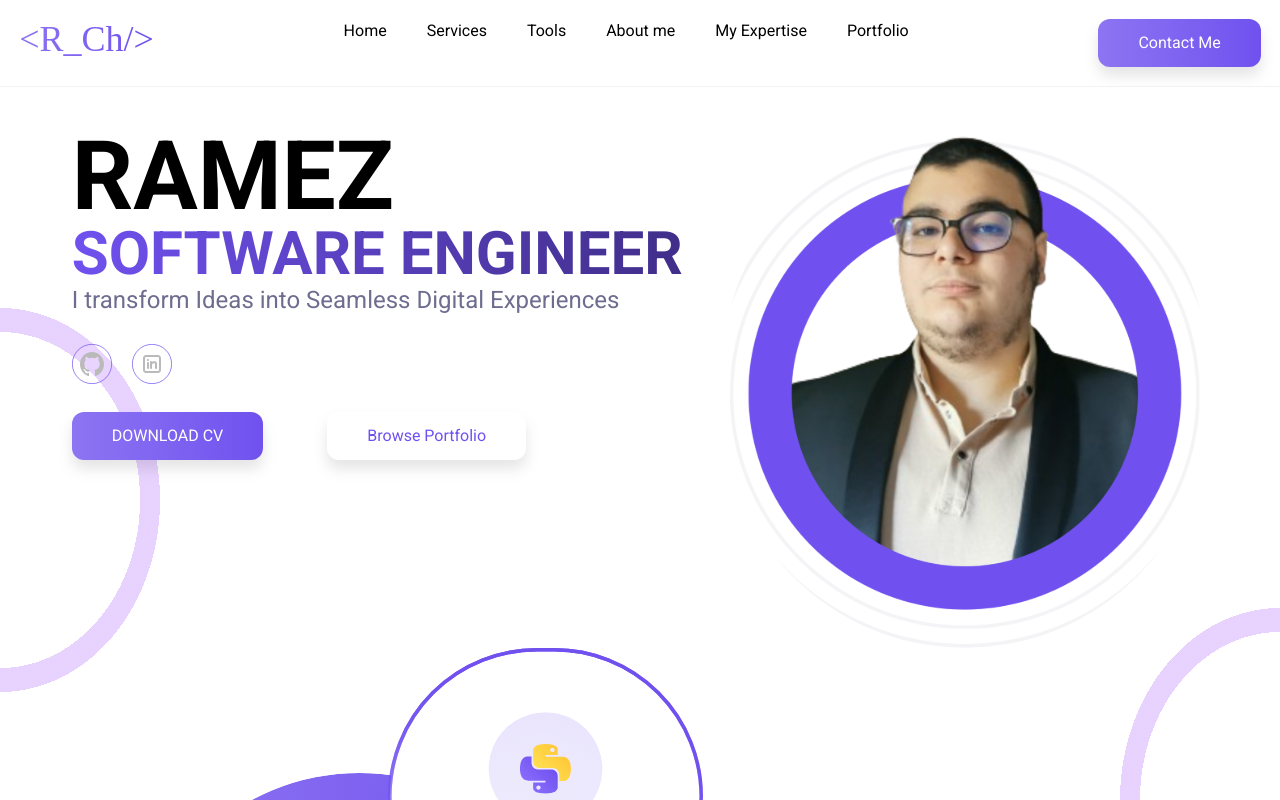
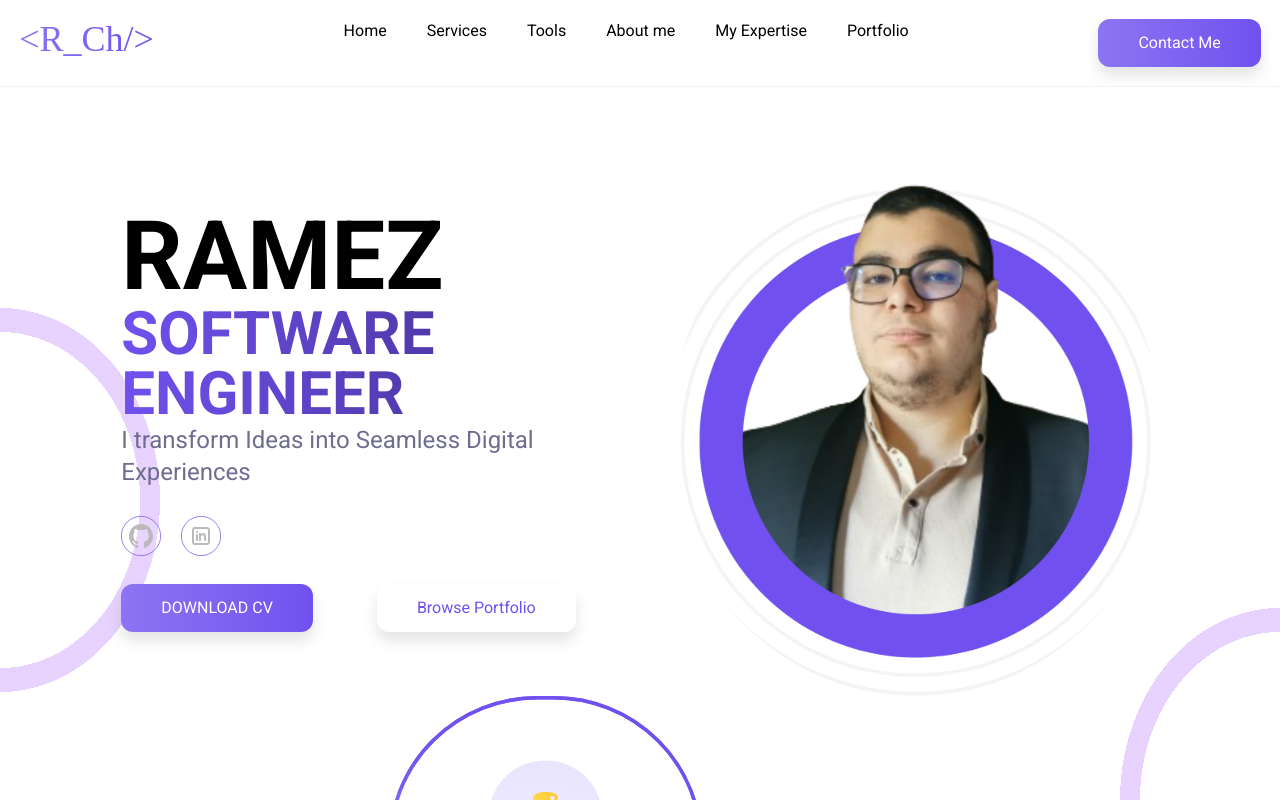
Before and after one commit to RamezCh/portfolio, a React (Vite) app: page / in a window 1280 px wide. Shown: the top 800 px of the page. Built offline with nearby package versions, Linux system fonts and the light colour scheme; a web font is replaced by a local one.

Commit message:
add: typing animation

```diff
--- a/src/App.tsx
+++ b/src/App.tsx
@@ -7,7 +7,8 @@ function App() {
     return (
         <>
             <Navbar/>
-            <div className="relative z-1 p-8 mt-24">
+            <div className="w-full h-36 block"></div>
+            <div className="relative z-1 m-8">
                 <Home/>
                 <section id="expertise">
                     <img src="./Skills_Expertise.svg" alt="skills image"/>
--- a/src/components/Home.tsx
+++ b/src/components/Home.tsx
@@ -5,8 +5,8 @@ import {SocialMedia} from "../shared/SocialMedia.tsx";
 
 export const Home = () => {
     return <section id="home" className="flex flex-row justify-evenly">
-        <div>
-            <Card title="RAMEZ" titleSize="text-8xl" subtitle="SOFTWARE ENGINEER" subtitleSize="text-6xl font-bold" text="I transform Ideas into Seamless Digital Experiences">
+        <div className="mt-8 w-[38%]">
+            <Card title="RAMEZ" titleSize="text-8xl" subtitleWords={["SOFTWARE ENGINEER", "FULL-STACK DEVELOPER", "AI/ML ENGINEER"]} subtitleSize="text-6xl font-bold" text="I transform Ideas into Seamless Digital Experiences">
                 <SocialMedia/>
             </Card>
             <div className="flex flex-row gap-16">
--- a/src/components/Navbar.tsx
+++ b/src/components/Navbar.tsx
@@ -32,9 +32,7 @@ export const Navbar = () => {
 
     return <div className="flex justify-between mx-0 p-[1.5%] top-0 fixed bg-white w-full z-5 shadow-2xs">
         {/* Logo */}
-        <SmoothLink link="/">
-            <h1 className="font-vampiro gradient-text text-4xl">{'<R_Ch/>'}</h1>
-        </SmoothLink>
+        <h1 className="font-vampiro gradient-text text-4xl">{'<R_Ch/>'}</h1>
         {/* Links */}
         <div className="flex gap-10">
             {
--- a/src/shared/Card.tsx
+++ b/src/shared/Card.tsx
@@ -1,19 +1,63 @@
-import {FC, ReactNode} from "react";
+import { FC, ReactNode, useState, useEffect } from "react";
 
 interface Props {
     title: string;
     titleSize?: string;
-    subtitle?: string;
+    subtitleWords?: string[];
     subtitleSize?: string;
     text?: string;
     children?: ReactNode;
 }
 
-export const Card: FC<Props> = ({ title, titleSize, subtitle, subtitleSize, text, children }) => {
+export const Card: FC<Props> = ({ title, titleSize, subtitleWords, subtitleSize, text, children }) => {
+    const [currentSubtitle, setCurrentSubtitle] = useState("");
+    const [currentIndex, setCurrentIndex] = useState(0);
+    const [currentWordIndex, setCurrentWordIndex] = useState(0);
+
+    useEffect(() => {
+        if (!subtitleWords || subtitleWords.length === 0) return;
+
+        const word = subtitleWords[currentWordIndex];
+        const typingSpeed = 200;
+        const pauseBetweenWords = 3000;
+
+        if (currentIndex < word.length) {
+            // Typing animation
+            const timeout = setTimeout(() => {
+                setCurrentSubtitle((prev) => prev + word[currentIndex]);
+                setCurrentIndex((prev) => prev + 1);
+            }, typingSpeed);
+
+            return () => clearTimeout(timeout);
+        } else if (currentWordIndex < subtitleWords.length - 1) {
+            // Move to the next word
+            const timeout = setTimeout(() => {
+                setCurrentSubtitle("");
+                setCurrentIndex(0);
+                setCurrentWordIndex((prev) => prev + 1);
+            }, pauseBetweenWords);
+
+            return () => clearTimeout(timeout);
+        } else {
+            // Reset to the first word
+            const timeout = setTimeout(() => {
+                setCurrentSubtitle("");
+                setCurrentIndex(0);
+                setCurrentWordIndex(0);
+            }, pauseBetweenWords);
+
+            return () => clearTimeout(timeout);
+        }
+    }, [currentIndex, currentWordIndex, subtitleWords]);
+
     return (
         <div>
             <h2 className={"font-bold " + titleSize}>{title}</h2>
-            {subtitle && <h3 className={"strong-gradient-text " + subtitleSize}>{subtitle}</h3>}
+            {subtitleWords && (
+                <h3 className={"strong-gradient-text " + subtitleSize} style={{ minHeight: "1em" }}>
+                    {currentSubtitle}
+                </h3>
+            )}
             {text && <p className="text-[#6E6D8F] content-evenly text-2xl">{text}</p>}
             {children}
         </div>
```
